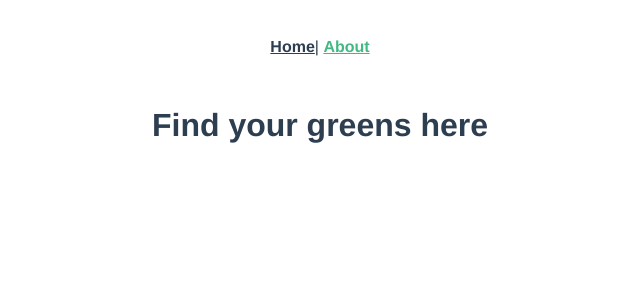
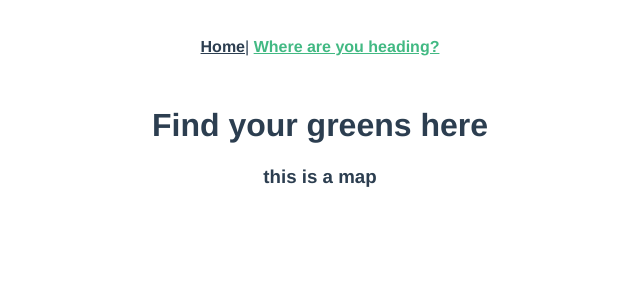
Before and after one commit to plutach/greencard-web, a Vue app: page /about in a window 1280 px wide. Shown: the top 300 px of the page, without its empty margins (320-960 px from the left). Built offline with nearby package versions, Linux system fonts and the light colour scheme.

Commit message:
test map component

```diff
--- a/package.json
+++ b/package.json
@@ -27,10 +27,13 @@
     "@vue/cli-service": "~4.4.0",
     "@vue/eslint-config-airbnb": "^5.0.2",
     "@vue/eslint-config-typescript": "^5.0.2",
+    "deepmerge": "^4.2.2",
     "eslint": "^6.7.2",
     "eslint-plugin-import": "^2.20.2",
     "eslint-plugin-vue": "^6.2.2",
+    "fibers": "^5.0.0",
     "node-sass": "^4.12.0",
+    "sass": "^1.26.10",
     "sass-loader": "^8.0.2",
     "typescript": "~3.9.3",
     "vue-template-compiler": "^2.6.11"
--- a/src/App.vue
+++ b/src/App.vue
@@ -2,7 +2,7 @@
   <div id="app">
     <div id="nav">
       <router-link to="/">Home</router-link>|
-      <router-link to="/about">About</router-link>
+      <router-link to="/about">Where are you heading?</router-link>
     </div>
     <router-view />
   </div>
--- /dev/null
+++ b/src/components/Map.vue
@@ -0,0 +1,13 @@
+<template>
+  <div class="Map">
+    <h3>{{ map }}</h3>
+  </div>
+</template>
+<script lang='ts'>
+import { Component, Prop, Vue } from "vue-property-decorator";
+
+@Component
+export default class Map extends Vue {
+  @Prop() private map!: string;
+}
+</script>
--- a/src/views/About.vue
+++ b/src/views/About.vue
@@ -1,5 +1,16 @@
 <template>
   <div class="about">
     <h1>Find your greens here</h1>
+    <Map map="this is a map" />
   </div>
 </template>
+<script>
+import Map from "@/components/Map.vue";
+
+export default {
+  name: "About",
+  components: {
+    Map
+  }
+};
+</script>
```
Also changed, not shown: src/components/PlacesList.vue (added, +16 -0 lines), src/plugins/vuetify.js (added, +9 -0 lines), 1 other file (tests, documents, lock files or other folders).
